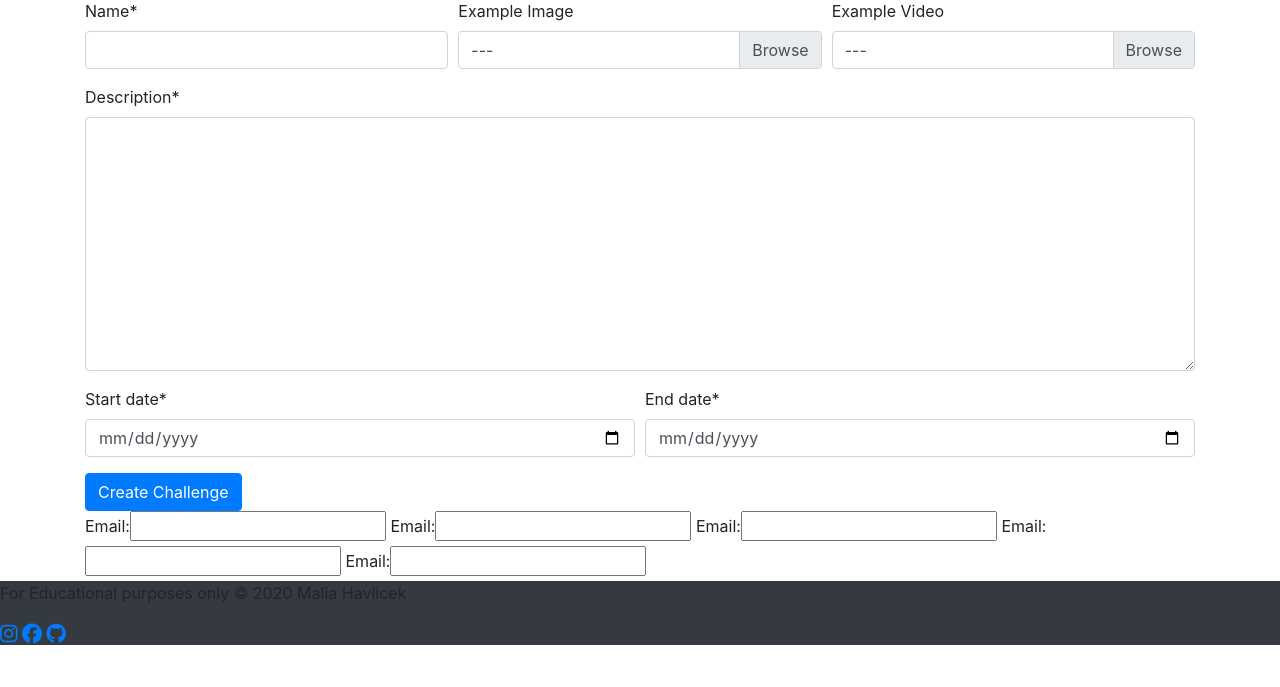
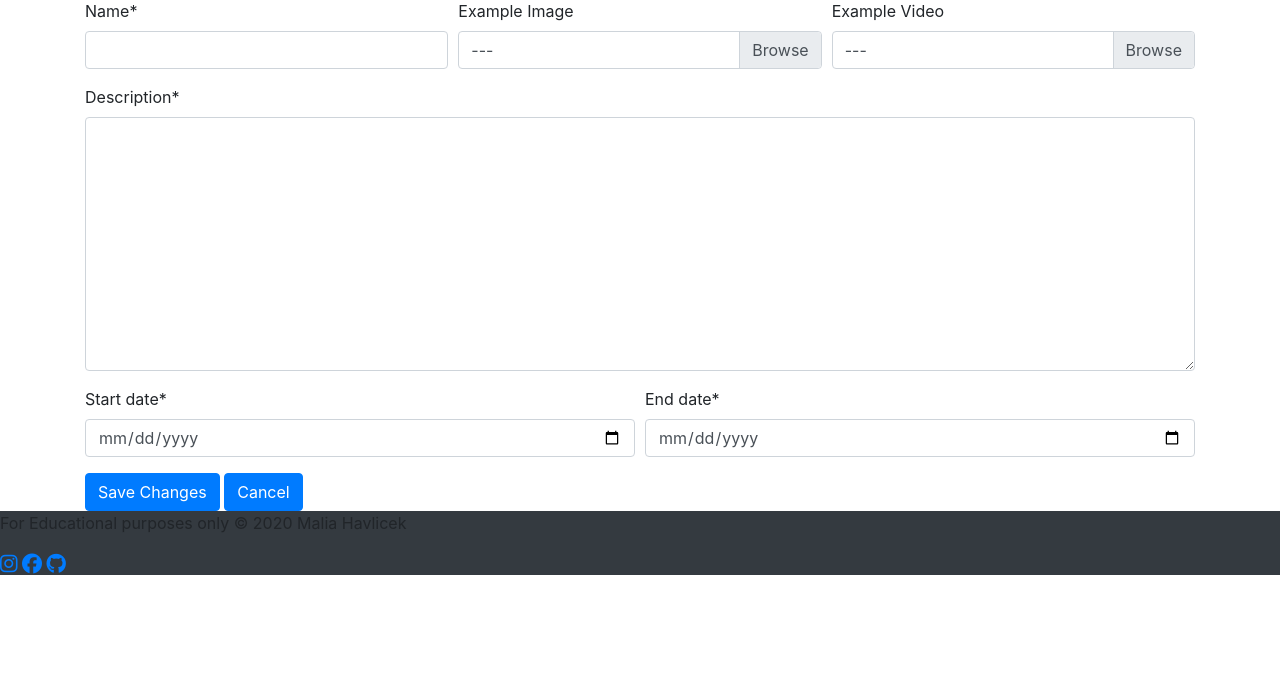
Before and after one commit to maliahavlicek/ms4_challenger, a Django app: page /challenges/create/ in a window 1280 px wide. Shown: the part 113-800 px from the top of the page. Run offline with Django 3.2, Linux system fonts and the light colour scheme; the visitor is signed in with stand-in values (Sample User, id 1); data comes from the database, SQL or seed files in the repository; data that the repository does not hold is empty; some libraries are stand-ins or nearby versions.

Commit message:
revert formset

```diff
--- a/challenges/forms.py
+++ b/challenges/forms.py
@@ -24,7 +24,23 @@ class BaseMemberFormSet(BaseFormSet):
 
 
 class MemberForm(forms.Form):
-    email = forms.EmailField(widget=forms.EmailInput(attrs={"class": "form-contorl"}), required=False)
+    first_name = forms.CharField(widget=forms.TextInput(attrs={"class": "form-control"}), max_length=50, required=False,
+                                 label="First Name")
+    last_name = forms.CharField(widget=forms.TextInput(attrs={"class": "form-control"}), max_length=50, required=False,
+                                label="Last Name")
+    email = forms.EmailField(widget=forms.EmailInput(attrs={"class": "form-control"}), required=False)
+
+    def __init__(self, *args, **kwargs):
+        super().__init__(*args, **kwargs)
+        self.helper = FormHelper()
+        self.helper.layout = Layout(
+            Row(
+                Column('first_name', css_class='form-group col-md-4 mb-0'),
+                Column('last_name', css_class='form-group col-md-4 mb-0'),
+                Column('email', css_class='form-group col-md-4 mb-0'),
+                css_class='form-row'
+            ),
+        )
 
 
 class DatetimeInput(forms.DateInput):
@@ -38,6 +54,7 @@ class CreateChallengeForm(forms.Form):
     end_date = forms.DateField(widget=DateInput)
     example_image = forms.ImageField(label="Example Image", required=False)
     example_video = forms.FileField(label="Example Video", required=False)
+    members = forms.CharField(widget=forms.HiddenInput(), required=False)
 
     class Meta:
         model = Challenge
@@ -48,6 +65,7 @@ class CreateChallengeForm(forms.Form):
             'end_date',
             'example_image',
             'example_video',
+            'members'
         ]
 
     def clean_end_date(self):
@@ -79,7 +97,10 @@ class CreateChallengeForm(forms.Form):
                 Column('end_date', css_class='form-group col-md-6 mb-0'),
                 css_class='form-row'
             ),
-            Submit('submit', 'Create Challenge')
+            Row(Column('members'), css_class='form-row'),
+
+            Submit('submit', 'Save Changes'),
+            Submit('cancel', 'Cancel', css_class='btn-cancel')
         )
 
 
@@ -87,6 +108,7 @@ class UpdateChallengeForm(CreateChallengeForm):
     """
     Update is basically the Create challenge form with different submit button name
     """
+
     def __init__(self, *args, **kwargs):
         super().__init__(*args, **kwargs)
         self.helper = FormHelper()
@@ -97,12 +119,14 @@ class UpdateChallengeForm(CreateChallengeForm):
             ),
             Row(
                 Column('example_image', css_class='form-group col-md-6 mb-0'),
-                HTML('<div class="form-group col-md-6 mb-0"><img class="img-preview" src="{{challenge.example_image.url}}" /></div>'),
+                HTML(
+                    '<div class="form-group col-md-6 mb-0"><img class="img-preview" src="{{challenge.example_image.url}}" /></div>'),
                 css_class='form-row'
             ),
             Row(
                 Column('example_video', css_class='form-group col-md-4 mb-0'),
-                HTML('{%if challenge.example_video %}<div class="form-group col-md-6 mb-0"><video class="vd-preview" controls><source src="{{challenge.example_video.url}}" type= "video/mp4" />Your browser does not support mp4 videos</video></div>{% endif %}'),
+                HTML(
+                    '{%if challenge.example_video %}<div class="form-group col-md-6 mb-0"><video class="vd-preview" controls><source src="{{challenge.example_video.url}}" type= "video/mp4" />Your browser does not support mp4 videos</video></div>{% endif %}'),
                 css_class='form-row'
             ),
             Row(
@@ -115,5 +139,5 @@ class UpdateChallengeForm(CreateChallengeForm):
                 css_class='form-row'
             ),
             Submit('submit', 'Save Changes'),
-            Submit('cancel', 'Cancel', css_class='cancel-btn')
+            Submit('cancel', 'Cancel', css_class='btn btn-cancel')
         )
--- a/challenges/templates/create_challenge.html
+++ b/challenges/templates/create_challenge.html
@@ -13,14 +13,8 @@
     {% localtime on %}
         <form method="post" enctype="multipart/form-data" novalidate>
             {% csrf_token %}
-            {% for form in challenge_form %}
-                {% crispy form %}
-            {% endfor %}
-            {% for member in members %}
-                {{ member.as_table }}
-            {% endfor %}
+            {% crispy challenge_form %}
         </form>
     {% endlocaltime %}
 
-
 {% endblock %}
--- a/challenges/views.py
+++ b/challenges/views.py
@@ -25,8 +25,7 @@ def create_challenge(request):
     """Create Challenge page"""
     owned_product = request.user.profile.get_product_level()
     owned_challenges = request.user.profile.get_owned_challenges()
-    MembersFormset = formset_factory(MemberForm, formset=BaseMemberFormSet, extra=owned_product.max_members_per_challenge)
-    ChallengeFormset = formset_factory(CreateChallengeForm)
+    challenge_form = CreateChallengeForm()
 
     if owned_challenges and len(owned_challenges) == owned_product.max_number_of_challenges:
         # check if user is at challenge limit for product_level
@@ -34,9 +33,8 @@ def create_challenge(request):
         return redirect(reverse('challenges'))
 
     elif request.method == 'POST':
-        challenge_formset = ChallengeFormset(request.POST, request.FILES, prefix='challenge')
-        members_formset = MembersFormset(request.POST, prefix='members')
-        if challenge_formset.is_valid() and members_formset.is_valid():
+        challenge_form = CreateChallengeForm(request.POST, request.FILES)
+        if challenge_form.is_valid():
             # create the challenge object
             submission_types = ['submission_image']
             if 'submission_audio' in owned_product.features:
@@ -46,10 +44,10 @@ def create_challenge(request):
 
             challenge = Challenge.objects.create(
                 owner=request.user,
-                name=challenge_formset.data['name'],
-                description=challenge_formset.data['description'],
-                start_date=challenge_formset.data['start_date'],
-                end_date=challenge_formset.data['end_date'],
+                name=challenge_form.data['name'],
+                description=challenge_form.data['description'],
+                start_date=challenge_form.data['start_date'],
+                end_date=challenge_form.data['end_date'],
                 member_limit=owned_product.max_members_per_challenge,
                 video_time_limit=owned_product.video_length_in_seconds,
                 submission_storage_cap=owned_product.max_submission_size_in_MB,
@@ -62,22 +60,18 @@ def create_challenge(request):
                 challenge.example_video = request.FILES['example_video']
 
             challenge.save()
-            # now need to see if we have a member or not, if not create a fakish one
-            for item in members_formset:
-                user = User.objects.get(email=item.data['member'])
+            # TOOD  need to see if we have a member or not, if not create a fakish one
 
             return redirect(reverse('challenges'))
     else:
         challenge_formset = CreateChallengeForm()
         # need to pull out user's account info and set some defaults for the form
-        challenge_formset = ChallengeFormset(prefix='challenge')
-        member_formset = MembersFormset(prefix='members')
+        challenge_forms = CreateChallengeForm()
 
     return render(request, "create_challenge.html", {
         "owned_challenges": owned_challenges,
         'owned_product': owned_product,
-        'challenge_form': challenge_formset,
-        'members': member_formset,
+        'challenge_form': challenge_form,
     })
 
 
@@ -116,7 +110,7 @@ def update_challenge(request, id):
         })
         if request.method == 'POST':
             challenge_form = UpdateChallengeForm(request.POST, request.FILES)
-            if 'cancel' in  request.POST:
+            if 'cancel' in request.POST:
                 return redirect(reverse('challenges'))
             elif challenge_form.is_valid():
                 challenge.name = challenge_form.data['name']
--- a/ms4_challenger/settings.py
+++ b/ms4_challenger/settings.py
@@ -162,7 +162,7 @@ STATICFILES_DIRS = [
 
 MEDIAFILES_LOCATION = 'media'
 DEFAULT_FILE_STORAGE = 'custom_storages.MediaStorage'
-if os.path.exists('env.py'):
+if os.path.exists('env2.py'):
     STATICFILES_STORAGE = "django.contrib.staticfiles.storage.StaticFilesStorage"
 else:
     STATICFILES_STORAGE = 'custom_storages.StaticStorage'
```
Also changed, not shown: challenges/models.py (+10 -1 lines), challenges/migrations/0002_auto_20200509_1922.py (added), challenges/migrations/0003_auto_20200509_1943.py (added), challenges/migrations/0004_member.py (added).
